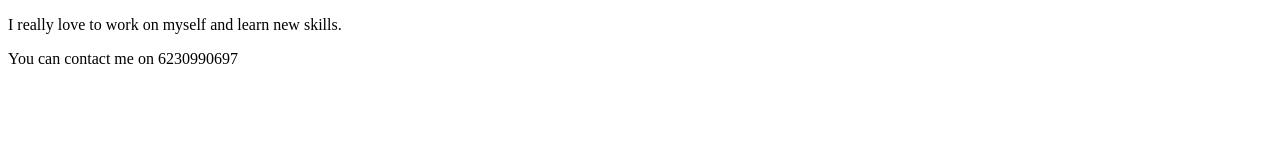
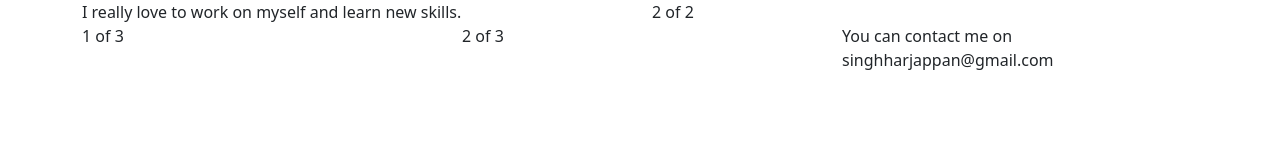
Before and after one commit to Harjappan2004/Harjappan_Singh, a plain HTML site: page About me/index.html in a window 1280 px wide. Drawn offline with nearby package versions, Linux system fonts and the light colour scheme.

Commit message:
aligned content in about me using grid

```diff
--- a/About me/index.html
+++ b/About me/index.html
@@ -6,13 +6,35 @@
     <meta http-equiv="X-UA-Compatible" content="IE=edge">
     <meta name="viewport" content="width=device-width, initial-scale=1.0">
     <title>About me</title>
+    <!-- CSS only -->
+    <link href="https://cdn.jsdelivr.net/npm/bootstrap@5.2.0-beta1/dist/css/bootstrap.min.css" rel="stylesheet"
+        integrity="sha384-0evHe/X+R7YkIZDRvuzKMRqM+OrBnVFBL6DOitfPri4tjfHxaWutUpFmBp4vmVor" crossorigin="anonymous">
 </head>
 
 <body>
-    <p>I really love to work on myself and learn new skills.</p>
-    <div>
-        You can contact me on 6230990697
+    <div class="container">
+        <div class="row">
+            <div class="col">
+                I really love to work on myself and learn new skills.
+            </div>
+            <div class="col">
+                2 of 2
+            </div>
+        </div>
+        <div class="row">
+            <div class="col">
+                1 of 3
+            </div>
+            <div class="col">
+                2 of 3
+            </div>
+            <div class="col">
+                You can contact me on singhharjappan@gmail.com
+            </div>
+        </div>
     </div>
+
+
 </body>
 
 </html>
```
